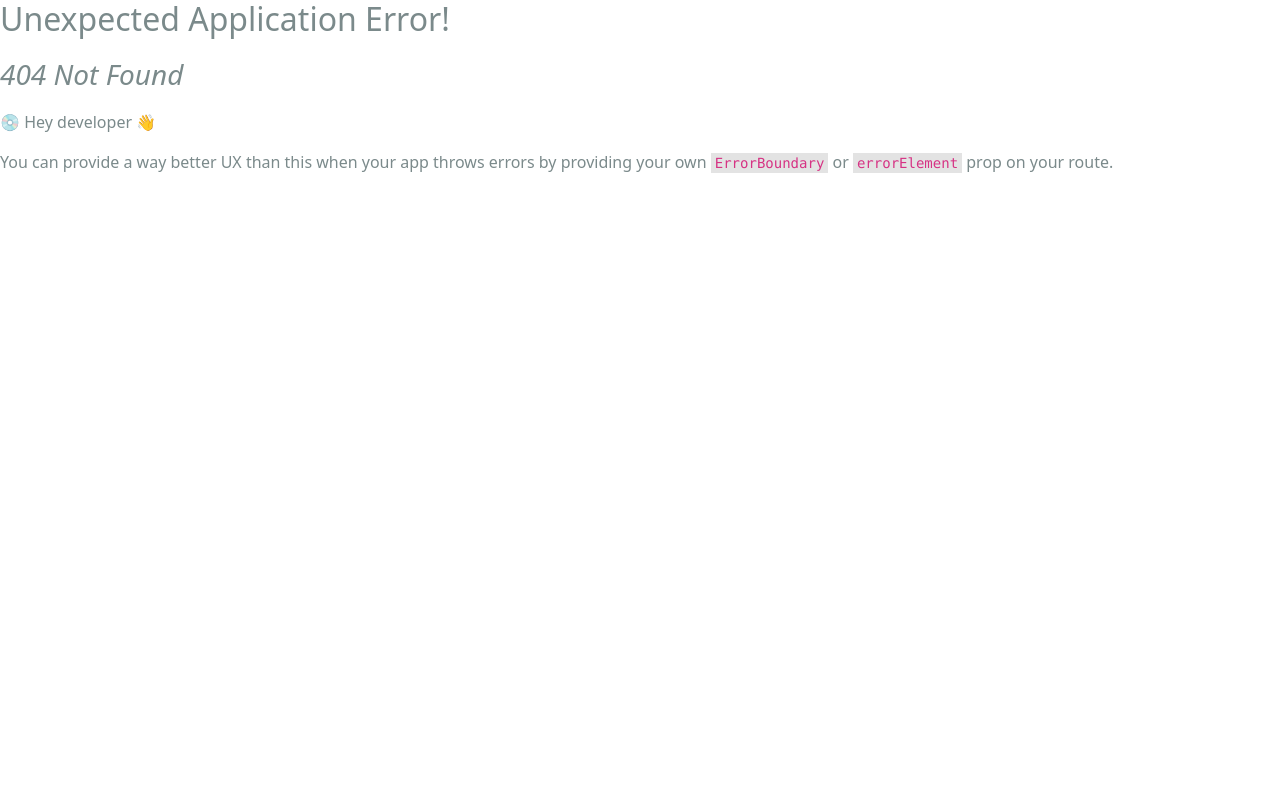
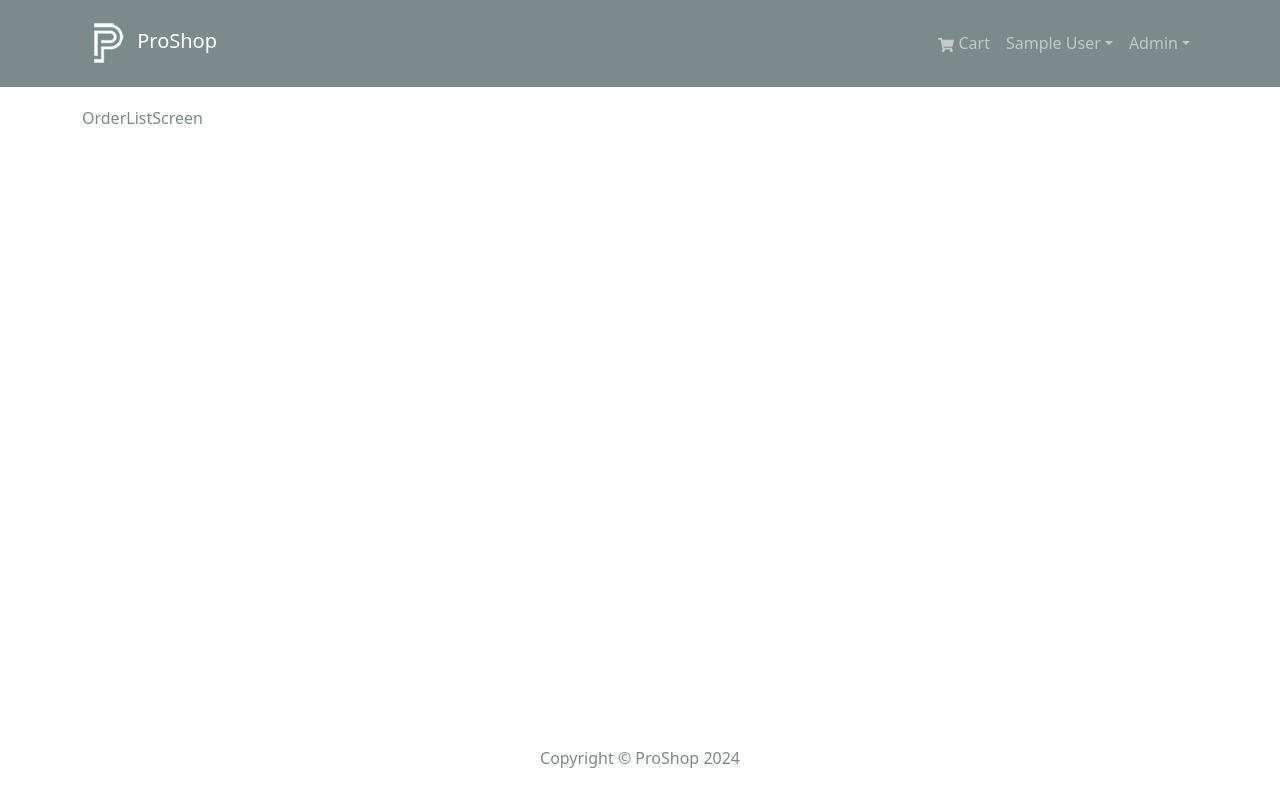
Before and after one commit to William-g7/Proshop, a React (Create React App) app in the folder frontend/: page /admin/orderlist in a window 1280 px wide. Before the commit this address had no page. Built offline with nearby package versions, Linux system fonts and the light colour scheme; sample sign-in values are in the browser's storage.

Commit message:
Implement the admin route and screen framework

```diff
--- /dev/null
+++ b/frontend/src/components/AdminRoute.jsx
@@ -0,0 +1,9 @@
+import { useSelector } from 'react-redux';
+import { Outlet, Navigate } from 'react-router-dom';
+
+const AdminRoute = () => {
+    const { userInfo } = useSelector((state) => state.auth);
+    return userInfo && userInfo.isAdmin ? <Outlet /> : <Navigate to='/login' replace />;
+}
+
+export default AdminRoute;
--- a/frontend/src/components/Header.jsx
+++ b/frontend/src/components/Header.jsx
@@ -60,6 +60,20 @@
                   <FaUser /> Login
                 </Nav.Link>
               )}
+
+              {userInfo && userInfo.isAdmin && (
+                <NavDropdown title='Admin' id='adminmenu'>
+                  <NavDropdown.Item as={Link} to='/admin/productlist'>
+                    Products
+                  </NavDropdown.Item>
+                  <NavDropdown.Item as={Link} to='/admin/orderlist'>
+                    Orders
+                  </NavDropdown.Item>
+                  <NavDropdown.Item as={Link} to='/admin/userlist'>
+                    Users
+                  </NavDropdown.Item>
+                </NavDropdown>
+              )}
             </Nav>
           </Navbar.Collapse>
         </Container>
--- a/frontend/src/index.js
+++ b/frontend/src/index.js
@@ -7,6 +7,8 @@
 import { PayPalScriptProvider } from '@paypal/react-paypal-js';
 import { Provider } from 'react-redux';
 import App from './App';
+import PrivateRoute from './components/PrivateRoute';
+import AdminRoute from './components/AdminRoute';
 import HomeScreen from './screens/HomeScreen'
 import ProductScreen from './screens/ProductScreen';
 import CartScreen from './screens/CartScreen';
@@ -14,11 +16,13 @@
 import RegisterScreen from './screens/RegisterScreen';
 import ShippingScreen from './screens/ShippingScreen';
 import PaymentScreen from './screens/PaymentScreen';
-import PrivateRoute from './components/PrivateRoute';
 import PlaceOrderScreen from './screens/PlaceOrderScreen';
 import OrderScreen from './screens/OrderScreen';
 import ProfileScreen from './screens/ProfileScreen';
 import OrderHistoryScreen from './screens/OrderHistoryScreen';
+import ProductListScreen from './screens/Admin/ProductListScreen';
+import OrderListScreen from './screens/Admin/OrderListScreen';
+import UserListScreen from './screens/Admin/UserListScreen';
 import reportWebVitals from './reportWebVitals';
 
 
@@ -37,6 +41,11 @@
         <Route path='/order/:id' element={<OrderScreen />} />
         <Route path='/profile' element={<ProfileScreen />} />
         <Route path='/orderhistory' element={<OrderHistoryScreen />} />
+      </Route>
+      <Route element={<AdminRoute />}>
+        <Route path='/admin/productlist' element={<ProductListScreen />} />
+        <Route path='/admin/orderlist' element={<OrderListScreen />} />
+        <Route path='/admin/userlist' element={<UserListScreen />} />
       </Route>
     </Route>
   )
--- /dev/null
+++ b/frontend/src/screens/Admin/OrderListScreen.jsx
@@ -0,0 +1,5 @@
+const OrderListScreen = () => {
+    return <div>OrderListScreen</div>;
+}
+
+export default OrderListScreen;
--- /dev/null
+++ b/frontend/src/screens/Admin/ProductListScreen.jsx
@@ -0,0 +1,5 @@
+const ProductListScreen = () => {
+    return <div>ProductListScreen</div>;
+}
+
+export default ProductListScreen;
--- /dev/null
+++ b/frontend/src/screens/Admin/UserListScreen.jsx
@@ -0,0 +1,5 @@
+const UserListScreen = () => {
+    return <div>UserListScreen</div>;
+}
+
+export default UserListScreen;
--- a/frontend/src/utils/cartUtils.js
+++ b/frontend/src/utils/cartUtils.js
@@ -3,7 +3,6 @@
 }
 
 export const updateCart = (state) => {
-    console.log('Updating cart:', state);
     // Calculate items price
     const itemsPrice = addDecimals(state.cartItems.reduce((acc, item) => acc + item.price * item.qty, 0));
     // Calculate shipping price
```
